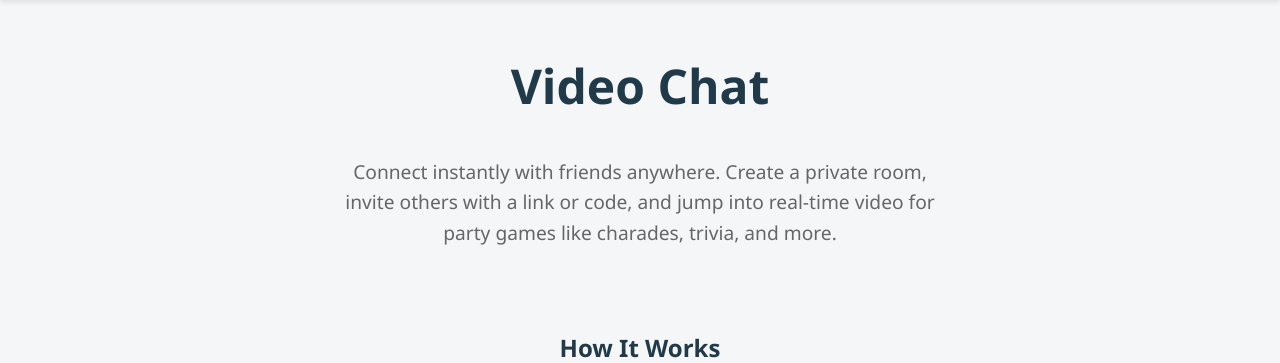
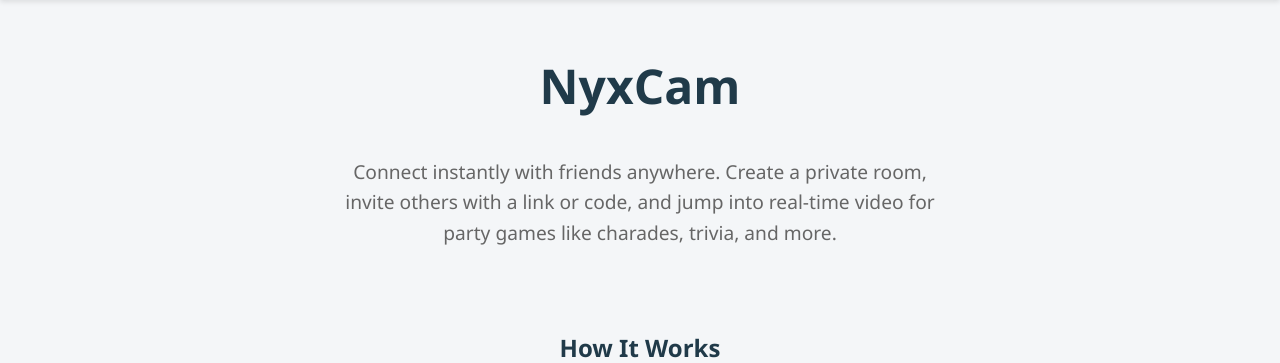
Before and after one commit to jtutor26/video_chat, a Django app: page / in a window 1280 px wide. Shown: the part 74-437 px from the top of the page. Run offline with Django 5.2, Linux system fonts and the light colour scheme.

Commit message:
Change title from 'Video Chat' to 'NyxCam'

```diff
--- a/config/templates/home.html
+++ b/config/templates/home.html
@@ -1,7 +1,7 @@
 {% extends 'base.html'%}
 {% block title %}Home{% endblock title %}
 {%block content%}
-    <h1 class="title">Video Chat</h1>
+    <h1 class="title">NyxCam</h1>
 <p class="description">Connect instantly with friends anywhere. Create a private room, invite others with a link or code, and jump into real-time video for party games like charades, trivia, and more. </p>
 
 <div class ="about-section">
```
